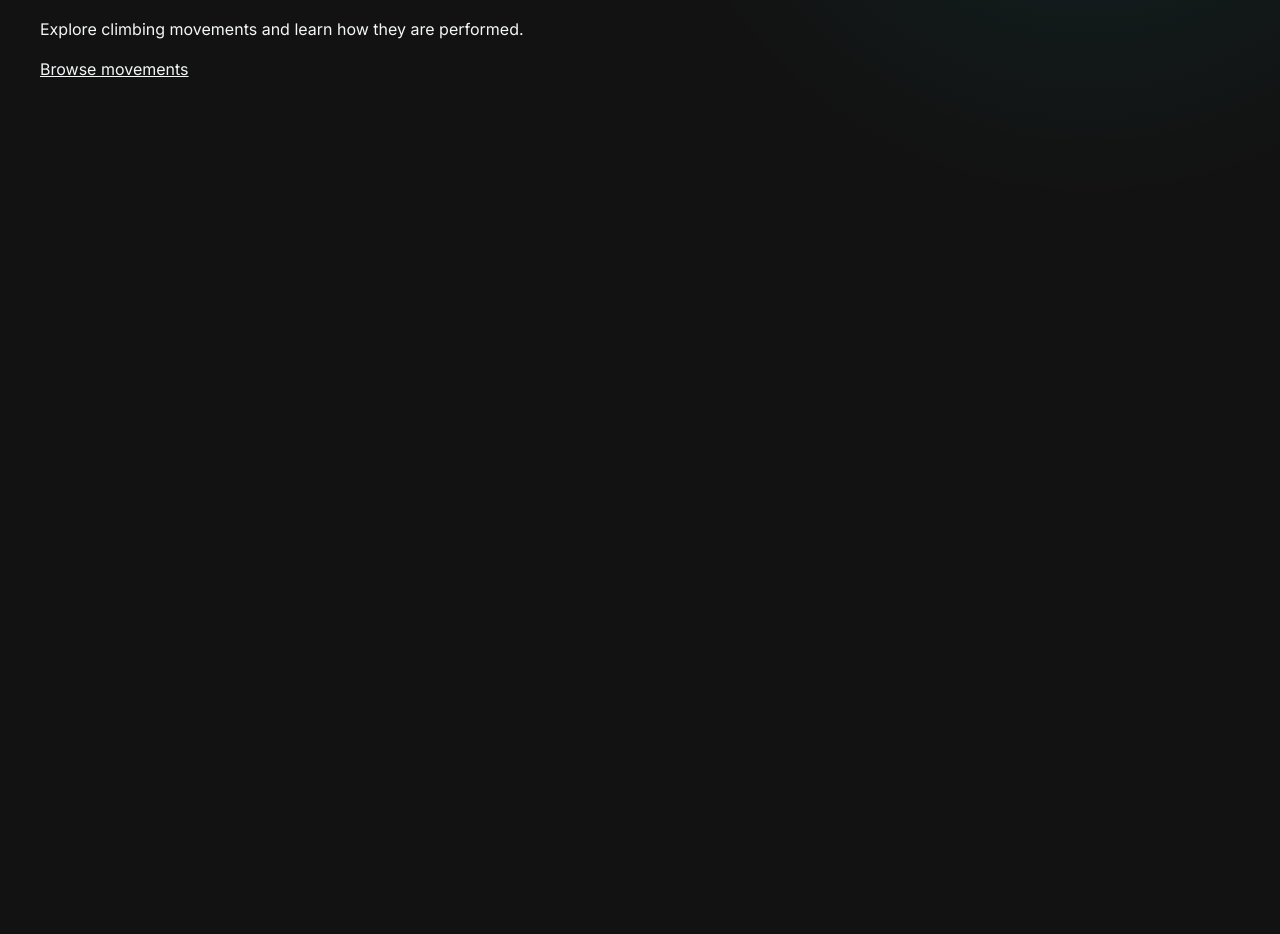
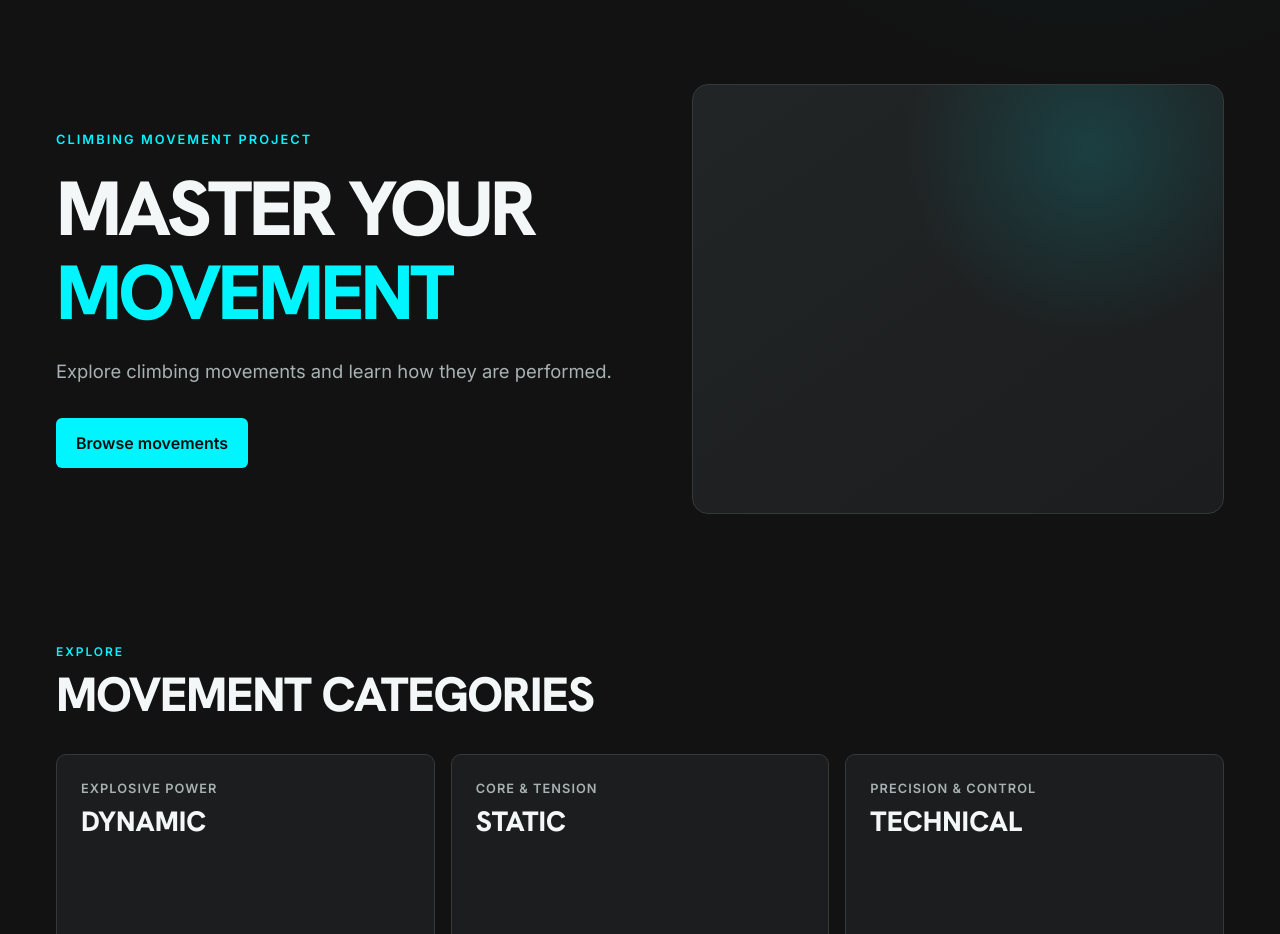
Before and after one commit to karina-amortegui/climbing-movement-project-front, a React (Vite) app: page / in a window 1280 px wide. Shown: the part 166-1100 px from the top of the page. Before the commit the page ends 800 px from the top, so only its background shows below. Built offline with nearby package versions, Linux system fonts and the light colour scheme.

Commit message:
Redesign home page

```diff
--- /dev/null
+++ b/src/pages/Home.css
@@ -0,0 +1,228 @@
+.home-page {
+  width: min(100% - 2rem, var(--content-width));
+  margin-inline: auto;
+  padding: 3rem 0 5rem;
+}
+
+.home-hero {
+  display: grid;
+  grid-template-columns: minmax(0, 1.05fr) minmax(320px, 0.95fr);
+  gap: 3rem;
+  align-items: center;
+  min-height: 560px;
+}
+
+.home-hero__content {
+  max-width: 680px;
+}
+
+.home-hero__eyebrow {
+  margin-bottom: 1rem;
+  color: var(--color-primary);
+  font-size: 0.8rem;
+  font-weight: 700;
+  letter-spacing: 0.16em;
+  text-transform: uppercase;
+}
+
+.home-hero h1 {
+  margin-bottom: 1.5rem;
+  font-size: clamp(3.5rem, 6vw, 5.5rem);
+  font-weight: 800;
+  letter-spacing: -0.05em;
+  text-transform: uppercase;
+}
+
+.home-hero h1 span {
+  display: block;
+  color: var(--color-primary);
+}
+
+.home-hero__description {
+  max-width: 560px;
+  margin-bottom: 2rem;
+  color: var(--color-text-muted);
+  font-size: 1.15rem;
+}
+
+.home-hero__button {
+  display: inline-flex;
+  align-items: center;
+  justify-content: center;
+  min-height: 48px;
+  padding: 0.8rem 1.25rem;
+  border-radius: var(--radius-small);
+  background: var(--color-primary);
+  color: #071011;
+  font-weight: 700;
+  text-decoration: none;
+}
+
+.home-hero__button:hover {
+  filter: brightness(0.92);
+}
+
+.home-hero__media {
+  min-height: 430px;
+  border: 1px solid var(--color-border);
+  border-radius: var(--radius-large);
+  background:
+    radial-gradient(
+      circle at 75% 15%,
+      rgba(0, 245, 255, 0.14),
+      transparent 35%
+    ),
+    linear-gradient(
+      145deg,
+      var(--color-surface-raised),
+      var(--color-surface)
+    );
+}
+
+@media (max-width: 800px) {
+  .home-page {
+    padding-top: 2rem;
+  }
+
+  .home-hero {
+    grid-template-columns: 1fr;
+    min-height: auto;
+  }
+
+  .home-hero__media {
+    min-height: 300px;
+  }
+}
+
+.home-section {
+  padding: 4rem 0;
+}
+
+.home-section__heading {
+  margin-bottom: 2rem;
+}
+
+.home-section__eyebrow {
+  margin-bottom: 0.5rem;
+  color: var(--color-primary);
+  font-size: 0.75rem;
+  font-weight: 700;
+  letter-spacing: 0.16em;
+  text-transform: uppercase;
+}
+
+.home-section__heading h2 {
+  margin-bottom: 0;
+  font-size: clamp(2rem, 4vw, 3rem);
+  font-weight: 800;
+  letter-spacing: -0.03em;
+  text-transform: uppercase;
+}
+
+.home-categories {
+  display: grid;
+  grid-template-columns: repeat(3, 1fr);
+  gap: 1rem;
+}
+
+.home-category-card {
+  min-height: 220px;
+  padding: 1.5rem;
+  border: 1px solid var(--color-border);
+  border-radius: var(--radius-medium);
+  background: var(--color-surface);
+}
+
+.home-category-card__label {
+  margin-bottom: 0.5rem;
+  color: var(--color-text-muted);
+  font-size: 0.8rem;
+  font-weight: 600;
+  letter-spacing: 0.08em;
+  text-transform: uppercase;
+}
+
+.home-category-card h3 {
+  margin-bottom: 0;
+  font-size: 1.75rem;
+  font-weight: 800;
+  text-transform: uppercase;
+}
+
+@media (max-width: 800px) {
+  .home-categories {
+    grid-template-columns: 1fr;
+  }
+
+  .home-category-card {
+    min-height: 160px;
+  }
+}
+
+.home-featured-card {
+  display: grid;
+  grid-template-columns: minmax(0, 1.2fr) minmax(280px, 0.8fr);
+  overflow: hidden;
+  border: 1px solid var(--color-border);
+  border-radius: var(--radius-large);
+  background: var(--color-surface);
+}
+
+.home-featured-card__media {
+  min-height: 360px;
+  background:
+    radial-gradient(
+      circle at 25% 25%,
+      rgba(0, 245, 255, 0.12),
+      transparent 35%
+    ),
+    linear-gradient(
+      145deg,
+      var(--color-surface-raised),
+      var(--color-background)
+    );
+}
+
+.home-featured-card__content {
+  display: flex;
+  flex-direction: column;
+  justify-content: center;
+  padding: 2.5rem;
+}
+
+.home-featured-card__content h3 {
+  margin-bottom: 1rem;
+  font-size: 2rem;
+  font-weight: 800;
+  text-transform: uppercase;
+}
+
+.home-featured-card__content p {
+  margin-bottom: 1.5rem;
+  color: var(--color-text-muted);
+}
+
+.home-featured-card__content a {
+  align-self: flex-start;
+  color: var(--color-primary);
+  font-weight: 700;
+  text-decoration: none;
+}
+
+.home-featured-card__content a:hover {
+  text-decoration: underline;
+}
+
+@media (max-width: 800px) {
+  .home-featured-card {
+    grid-template-columns: 1fr;
+  }
+
+  .home-featured-card__media {
+    min-height: 240px;
+  }
+
+  .home-featured-card__content {
+    padding: 1.5rem;
+  }
+}
--- a/src/pages/Home.tsx
+++ b/src/pages/Home.tsx
@@ -1,11 +1,80 @@
 import { Link } from "react-router-dom";
+import "./Home.css";
 
 export const Home = () => {
   return (
-    <section>
-      <h1>Climbing Movement Project</h1>
-      <p>Explore climbing movements and learn how they are performed.</p>
-      <Link to="/movements">Browse movements</Link>
-    </section>
+    <main className="home-page">
+      <section className="home-hero">
+        <div className="home-hero__content">
+          <p className="home-hero__eyebrow">Climbing Movement Project</p>
+
+          <h1>
+            Master your
+            <span> movement</span>
+          </h1>
+
+          <p className="home-hero__description">
+            Explore climbing movements and learn how they are performed.
+          </p>
+
+          <Link className="home-hero__button" to="/movements">
+            Browse movements
+          </Link>
+        </div>
+
+        <div
+          className="home-hero__media"
+          aria-label="Climbing movement media coming soon"
+        />
+      </section>
+
+      <section className="home-section">
+        <div className="home-section__heading">
+          <p className="home-section__eyebrow">Explore</p>
+          <h2>Movement categories</h2>
+        </div>
+
+        <div className="home-categories">
+          <article className="home-category-card">
+            <p className="home-category-card__label">Explosive power</p>
+            <h3>Dynamic</h3>
+          </article>
+
+          <article className="home-category-card">
+            <p className="home-category-card__label">Core & tension</p>
+            <h3>Static</h3>
+          </article>
+
+          <article className="home-category-card">
+            <p className="home-category-card__label">Precision & control</p>
+            <h3>Technical</h3>
+          </article>
+        </div>
+      </section>
+
+      <section className="home-section">
+        <div className="home-section__heading">
+          <p className="home-section__eyebrow">Featured</p>
+          <h2>Movement spotlight</h2>
+        </div>
+
+        <div className="home-featured-card">
+          <div
+            className="home-featured-card__media"
+            aria-label="Featured movement media coming soon"
+          />
+
+          <div className="home-featured-card__content">
+            <h3>Featured movement coming soon</h3>
+            <p>
+              This area will highlight a movement once the launch media content is
+              ready.
+            </p>
+
+            <Link to="/movements">Explore the movement library</Link>
+          </div>
+        </div>
+      </section>
+    </main>
   );
 };
```
